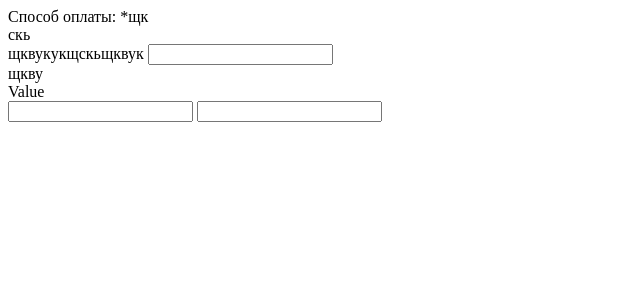
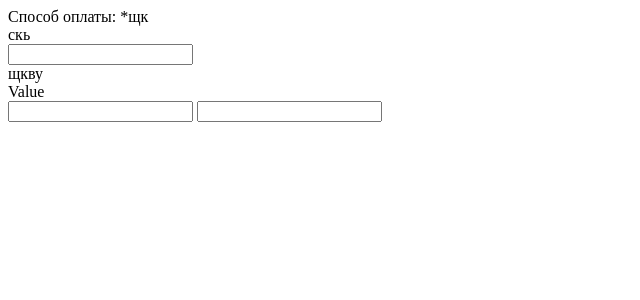
Before and after one commit to baks-dev/orders-order, a PHP site: template Resources/view/admin/detail/pc/form/payment.html.twig in a window 1280 px wide. Shown: the top 300 px of the page, without its empty margins (0-640 px from the left). Run offline with PHP 8.4, Linux system fonts and the light colour scheme; the template is opened without the code that fills it: most values are stand-ins (such as "Sample title", 1, 10 or a date in 2020); form fields are guessed from the names that the template uses; some libraries are stand-ins or nearby versions.

Commit message:
Baks Development

```diff
--- a/Resources/view/admin/detail/pc/form/payment.html.twig
+++ b/Resources/view/admin/detail/pc/form/payment.html.twig
@@ -12,7 +12,6 @@
             {% for payment in form.usr.payment.payment %}
 
                 <div class="form-check">
-щквукукщскьщквук
                     <label class="form-check-label" for="payment1">
                         {{ form_widget(payment) }}
                     </label>
```
Also changed, not shown: README.md.
